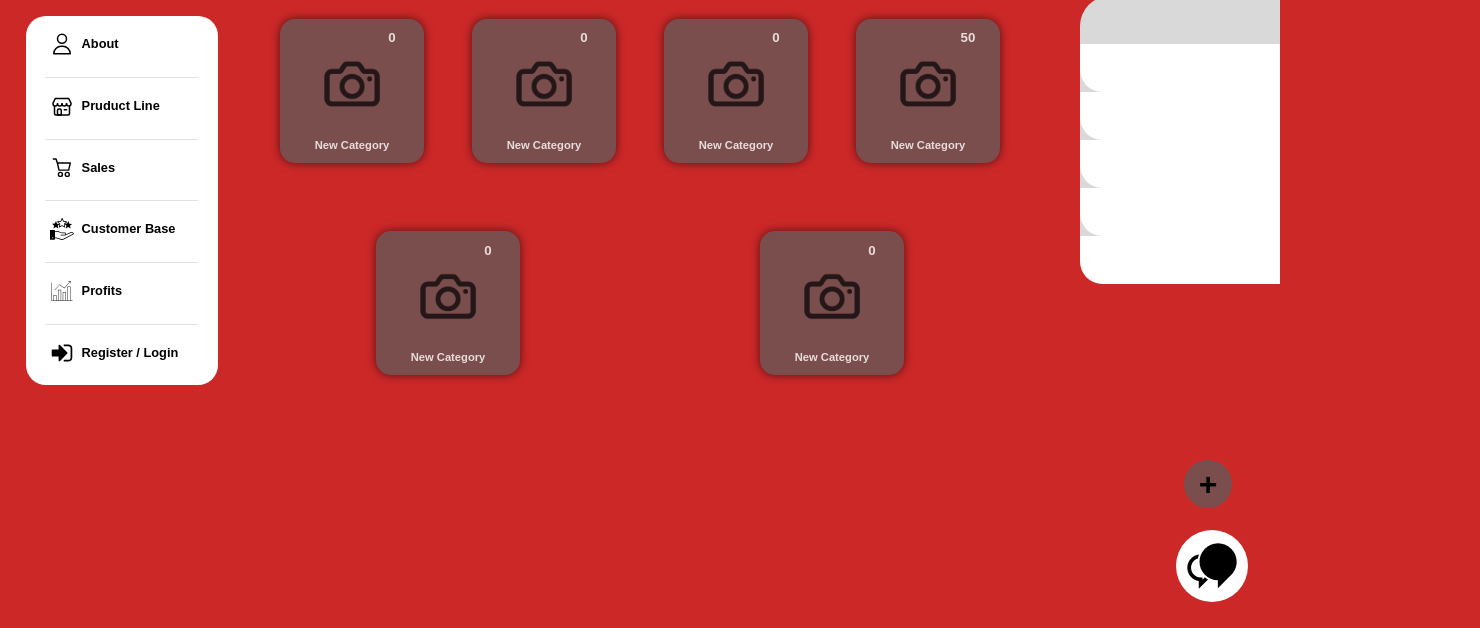
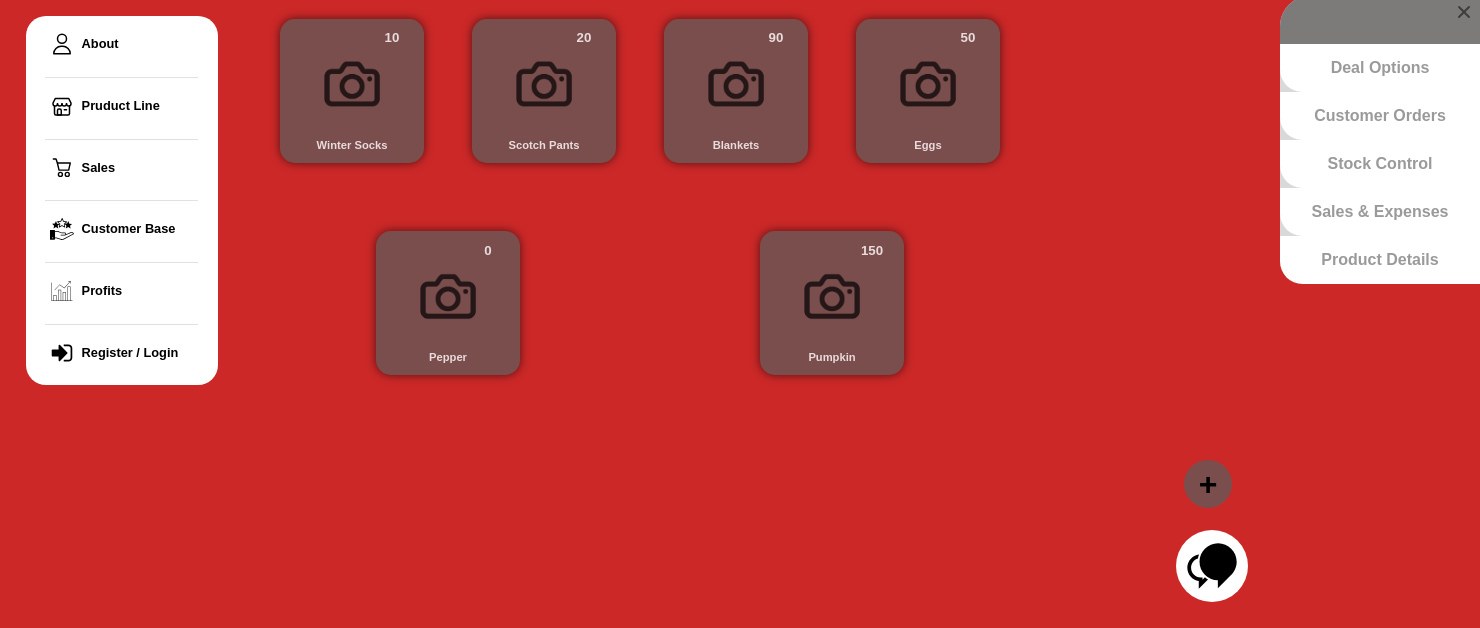
Before and after one commit to KagisoMoepya/Basic-Finance-Production, a website: page client_side/Product Line.html in a window 1280 px wide. Both pictures are taken after a click on the element "Collapse". Shown: the part 172-800 px from the top of the page, 1480 px wide, since content can reach past the window. Drawn offline with Linux system fonts and the light colour scheme.

Commit message:
Product Line Design Complete

```diff
--- a/client_side/Product Line.html
+++ b/client_side/Product Line.html
@@ -90,41 +90,40 @@
     <h1 id="product_line_heading"><strong>Product Line</strong></h1>
 
     <div id="product_line_container">
+        <div class="category">
+                <h5 class="stock_count">10</h5>
+                <img src="Icons/Product Line Icons/No Image.png" alt="" class="category_img">
+                <h5 class="category_text">Winter Socks</h5>
+        </div>
 
         <div class="category">
-                <h5 class="stock_count">0</h5>
-                <img src="Icons/Product Line Icons/No Image.png" alt="" class="category_img">
-                <h5 class="category_text">New Category</h5>
+            <h5 class="stock_count">20</h5>
+            <img src="Icons/Product Line Icons/No Image.png" alt="" class="category_img">
+            <h5 class="category_text">Scotch Pants</h5>
+        </div>
+
+        <div class="category">
+            <h5 class="stock_count">90</h5>
+            <img src="Icons/Product Line Icons/No Image.png" alt="" class="category_img">
+            <h5 class="category_text">Blankets</h5>
+        </div>
+
+        <div class="category">
+            <h5 class="stock_count">50</h5>
+            <img src="Icons/Product Line Icons/No Image.png" alt="" class="category_img">
+            <h5 class="category_text">Eggs</h5>
         </div>
 
         <div class="category">
             <h5 class="stock_count">0</h5>
             <img src="Icons/Product Line Icons/No Image.png" alt="" class="category_img">
-            <h5 class="category_text">New Category</h5>
+            <h5 class="category_text">Pepper</h5>
         </div>
 
         <div class="category">
-            <h5 class="stock_count">0</h5>
+            <h5 class="stock_count">150</h5>
             <img src="Icons/Product Line Icons/No Image.png" alt="" class="category_img">
-            <h5 class="category_text">New Category</h5>
-        </div>
-
-        <div class="category">
-            <h5 class="stock_count">50</h5>
-            <img src="Icons/Product Line Icons/No Image.png" alt="" class="category_img">
-            <h5 class="category_text">New Category</h5>
-        </div>
-
-        <div class="category">
-            <h5 class="stock_count">0</h5>
-            <img src="Icons/Product Line Icons/No Image.png" alt="" class="category_img">
-            <h5 class="category_text">New Category</h5>
-        </div>
-
-        <div class="category">
-            <h5 class="stock_count">0</h5>
-            <img src="Icons/Product Line Icons/No Image.png" alt="" class="category_img">
-            <h5 class="category_text">New Category</h5>
+            <h5 class="category_text">Pumpkin</h5>
         </div>
     </div>
 
@@ -132,22 +131,22 @@
 
     <div id="right_sidebar_container">
 
+        <img src="./Icons/Product Line Icons/close.svg" alt="">
+
         <div id="right_sidebar_head">
-
+            <h4></h4>
+            <h6></h6>
         </div>
 
         <div id="right_side_options_wrapper">
-            <div class="right_sidebar_options"></div>
-            <div class="right_sidebar_options"></div>
-            <div class="right_sidebar_options"></div>
-            <div class="right_sidebar_options"></div>
-            <div class="right_sidebar_options"></div>
-
+            <div class="right_sidebar_options"><h4>Deal Options</h4></div>
+            <div class="right_sidebar_options"><h4>Customer Orders</h4></div>
+            <div class="right_sidebar_options"><h4>Stock Control</h4></div>
+            <div class="right_sidebar_options"><h4>Sales & Expenses</h4></div>
+            <div class="right_sidebar_options"><h4>Product Details</h4></div>
         </div>
 
-
     </div>
-
 
     <!-- Add Button -->
 
--- a/client_side/Scripts/product_line.js
+++ b/client_side/Scripts/product_line.js
@@ -1,3 +1,55 @@
-/**
- * Functionality of the product Line
- */
+/*
+On product click
+*/
+const productLineContainer = document.getElementById('product_line_container')
+const category = document.querySelectorAll('.category')
+const rightSidebarHeading = document.getElementById('right_sidebar_head')
+const rightSidebar = document.getElementById('right_sidebar_container')
+let product_list = []
+
+category.forEach(product => {
+    const product_name = product.querySelector('.stock_count')
+    const stock_count = product.querySelector('.category_text')
+    const product_img = product.querySelector('.category_img')
+    const product_details = {product, product_name, stock_count, product_img}
+    const sidebar_head_name = rightSidebarHeading.getElementsByTagName('h6')
+    const sidebar_head_count = rightSidebarHeading.getElementsByTagName('h4')
+    product_list.push(product_details)
+
+    product.addEventListener('click', (e) => {
+        // Sidebar heading on product click
+        sidebar_head_count.item(0).textContent = stock_count.textContent
+        sidebar_head_name.item(0).textContent = `${product_name.textContent} Stock Items Remaining`
+    })
+})
+
+document.addEventListener('click', (e) => {
+    const noHoverBackgroundColor = '#7B4E4E'
+    const hoverBackgroundColor = '#d3caca'
+    const noHoverTextColor = '#e9dcdc'
+    const hoverTextColor = '#3c3939'
+    let productBool = false
+
+    product_list.forEach(details => {
+        const { product } = details
+        const { product_name } = details
+        const { stock_count } = details
+        const { product_img } = details
+
+        if(e.target == product || e.target == product_name
+           || e.target == stock_count || e.target == product_img) {
+            product.style.backgroundColor = hoverBackgroundColor
+            product.style.color = hoverTextColor
+            productBool = true
+        } else {
+            product.style.backgroundColor = noHoverBackgroundColor
+            product.style.color = noHoverTextColor
+        }
+    })
+
+    if(productBool === false) {
+        rightSidebar.style.right = '-12.5rem'
+    } else {
+        rightSidebar.style.right = '0rem'
+    }
+})
--- a/client_side/Styles/product_line.css
+++ b/client_side/Styles/product_line.css
@@ -3,11 +3,15 @@
 :root {
     --div_background: #7B4E4E;
     --div_background_hover: #d3caca;
-    --right_sidebar_color_1: #D9D9D9;
+    --right_sidebar_color: #D9D9D9;
     --color_on_hover: #3c3939;
     --pic_size: 65%;
     --category_size: 9rem;
     --border-radius: 30px;
+}
+
+body {
+    overflow-x: hidden;
 }
 
 /* Product Line Heading */
@@ -45,7 +49,7 @@
     flex-direction: column;
     justify-content: center;
     align-items: center;
-    color: rgb(233, 220, 220);
+    color: #e9dcdc;
     transition: all 0.3s ease-out;
 }
 
@@ -108,23 +112,46 @@
 #right_sidebar_container {
     width: 12.5rem;
     min-height: 3rem;
-    background-color: var(--right_sidebar_color_1);
+    background-color: var(--right_sidebar_color);
     position: absolute;
     top: 10.5rem;
-    right: 0rem;
+    right: -12.5rem;
     border-bottom-left-radius: var(--border-radius);
     border-top-left-radius: var(--border-radius);
+    transition: all 0.3s ease-out;
+}
+
+#right_sidebar_container img {
+    width: 1rem;
+    height: 1rem;
+    position: absolute;
+    right: 0.5rem;
+    top: 0.5rem;
+    opacity: 0.5;
+    cursor: pointer;
+    transition: opacity 0.2s ease-out;
+}
+
+#right_sidebar_container img:hover {
+    opacity: 0.8;
 }
 
 #right_sidebar_head {
     width: 100%;
     min-height: 3rem;
     border-top-left-radius: var(--border-radius);
+    display: flex;
+    flex-flow: column;
+    justify-content: center;
+    align-items: center;
+    background-color: #7d7a7a;
+    color: rgb(235, 235, 235);
+    cursor: default;
 }
 
 #right_side_options_wrapper {
     width: 100%;
-    min-height: 3.15rem;
+    min-height: 3rem;
 }
 
 .right_sidebar_options {
@@ -132,9 +159,15 @@
     min-height: 3rem;
     background-color: white;
     border-bottom-left-radius: calc(var(--border-radius) - 7.5px);
+    display: flex;
+    justify-content: center;
+    align-items: center;
+    color: #9A9A9A;
+    cursor: pointer;
     transition: all 0.3s ease-in;
 }
 
 .right_sidebar_options:hover {
     background-color: #940606;
+    color: #e9dcdc;
 }
```
Also changed, not shown: client_side/Icons/Product Line Icons/close.svg (added).
